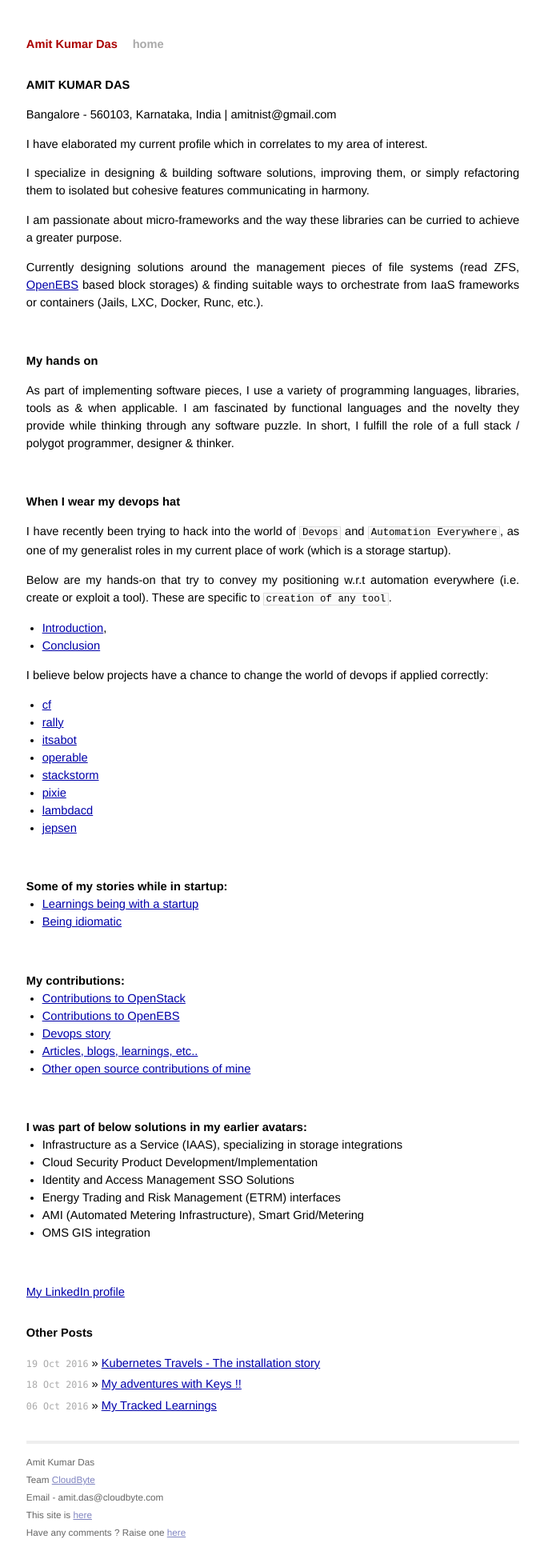
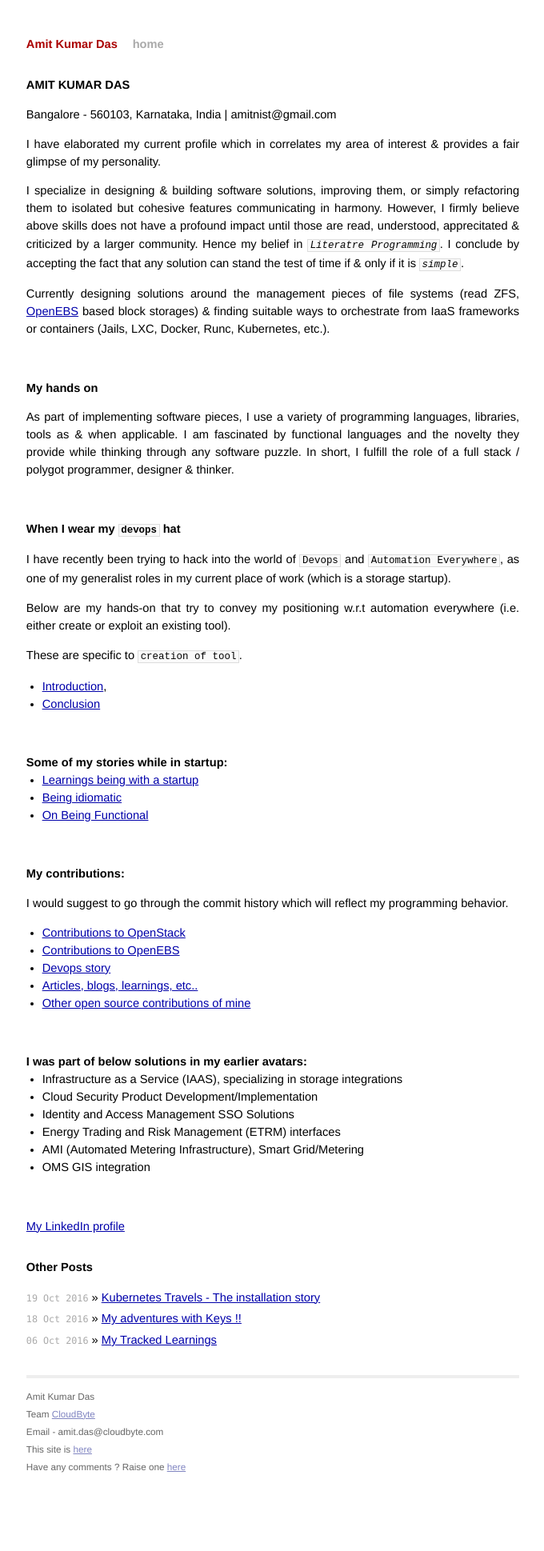
Before and after one commit to AmitKumarDas/amitkumardas.github.io, a Jekyll site: the page built from _posts/2016-09-01-my-resume-cover-letter.md, in a window 1280 px wide. Shown: the whole page at 80% size, without its empty margins (299-979 px from the left). Built offline with Jekyll 4.4.1, drawn with Linux system fonts in a browser that asks for light colours; after the commit the page ends 1857 px from its top, so only the background shows below that.

Commit message:
Update 2016-09-01-my-resume-cover-letter.md

````diff
--- a/_posts/2016-09-01-my-resume-cover-letter.md
+++ b/_posts/2016-09-01-my-resume-cover-letter.md
@@ -6,17 +6,21 @@
 ##  AMIT KUMAR DAS
 Bangalore - 560103, Karnataka, India | amitnist@gmail.com
 
-I have elaborated my current profile which in correlates to my area of interest.
+I have elaborated my current profile which in correlates my area of interest & provides
+a fair glimpse of my personality.
 
 > I specialize in designing & building software solutions, improving them, or simply
-> refactoring them to isolated but cohesive features communicating in harmony.
+refactoring them to isolated but cohesive features communicating in harmony. However,
+I firmly believe above skills does not have a profound impact until those are read,
+understood, apprecitated & criticized by a larger community. Hence my belief in
+*`Literatre Programming`*. I conclude by accepting the fact that any solution can stand
+the test of time if & only if it is *`simple`*.
 
-I am passionate about micro-frameworks and the way these libraries can be curried to
-achieve a greater purpose.
 
 Currently designing solutions around the management pieces of file systems
 (read ZFS, [OpenEBS](https://github.com/openebs/) based block storages) & finding
-suitable ways to orchestrate from IaaS frameworks or containers (Jails, LXC, Docker, Runc, etc.).
+suitable ways to orchestrate from IaaS frameworks or containers (Jails, LXC, Docker,
+Runc, Kubernetes, etc.).
 
 <br />
 
@@ -29,27 +33,19 @@
 
 <br />
 
-### When I wear my devops hat
+### When I wear my `devops` hat
 
-I have recently been trying to hack into the world of ```Devops``` and ```Automation Everywhere```,
-as one of my generalist roles in my current place of work (which is a storage startup).
+I have recently been trying to hack into the world of `Devops` and
+`Automation Everywhere`, as one of my generalist roles in my current place of work
+(which is a storage startup).
 
-Below are my hands-on that try to convey my positioning w.r.t automation everywhere (i.e. create or exploit a tool).
-These are specific to ```creation of any tool```.
+Below are my hands-on that try to convey my positioning w.r.t automation everywhere
+(i.e. either create or exploit an existing tool).
+
+These are specific to `creation of tool`.
 
 - [Introduction](https://github.com/CloudByteStorages/automation-core/blob/master/README.md),
 - [Conclusion](https://github.com/CloudByteStorages/automation-core/blob/master/touchstone/DesignThoughts/My%20Final%20Thoughts.md)
-
-I believe below projects have a chance to change the world of devops if applied correctly:
-
-- [cf](https://www.cloudfoundry.org/)
-- [rally](https://wiki.openstack.org/wiki/Rally)
-- [itsabot](https://github.com/itsabot/abot/wiki/Building-a-Plugin)
-- [operable](https://operable.io/)
-- [stackstorm](https://stackstorm.com/)
-- [pixie](https://github.com/pixie-lang/pixie)
-- [lambdacd](https://github.com/flosell/lambdacd)
-- [jepsen](https://github.com/aphyr/jepsen)
 
 <br />
 
@@ -57,10 +53,14 @@
 
 - [Learnings being with a startup](https://amitkumardas.github.io/2016/08/20/lessons-learned-at-CloudByte.html)
 - [Being idiomatic](https://amitkumardas.github.io/2016/08/19/being-idiomatic-and-do-i-bother.html)
+- [On Being Functional](https://www.linkedin.com/pulse/being-functional-amit-kumar-das?trk=hp-feed-article-title-publish)
 
 <br />
 
 ### My contributions:
+
+> I would suggest to go through the commit history which will reflect my programming
+behavior.
 
 - [Contributions to OpenStack](https://github.com/openstack/cinder/tree/master/cinder/volume/drivers/cloudbyte)
 - [Contributions to OpenEBS](https://github.com/openebs/)
````
